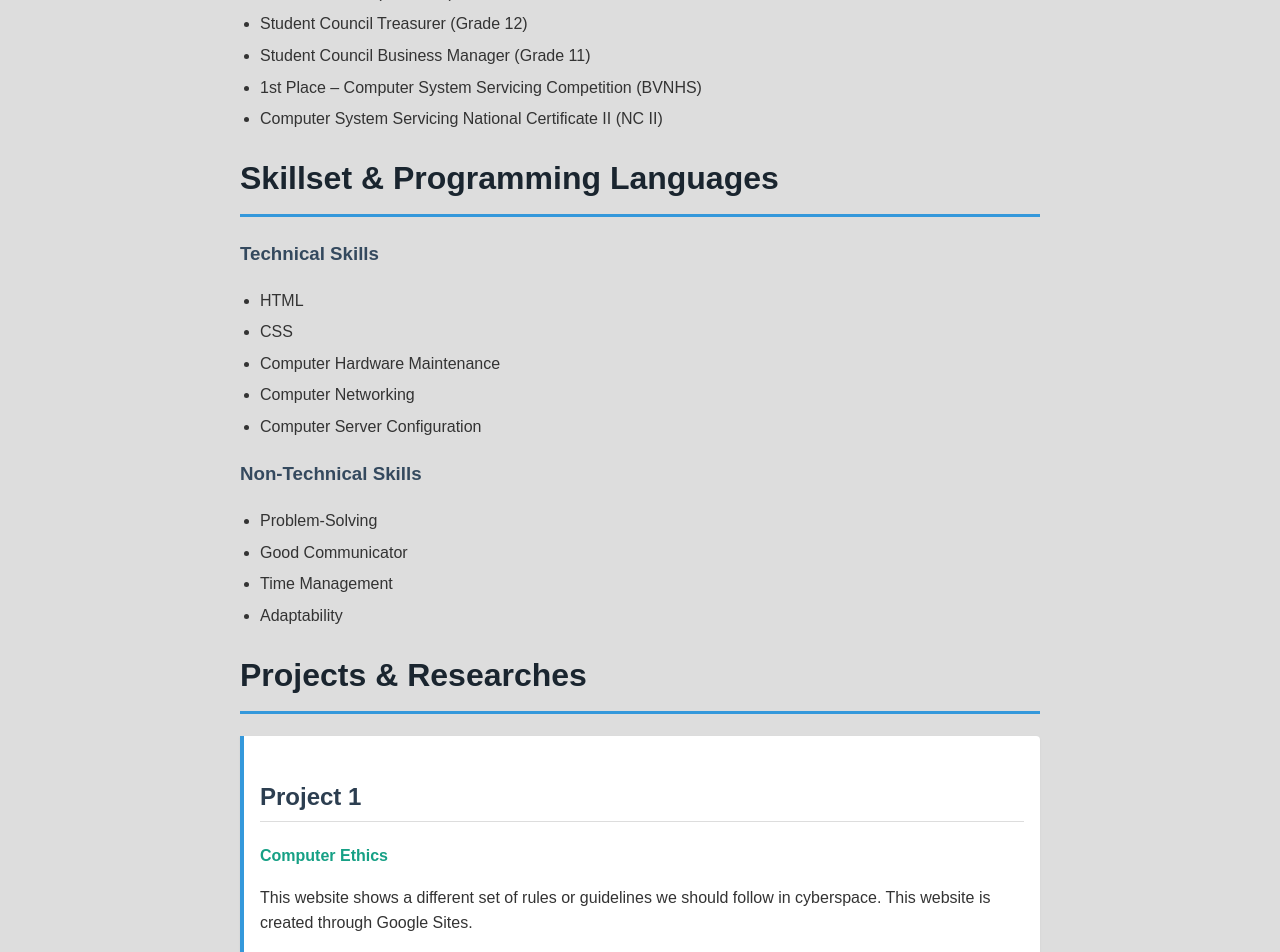
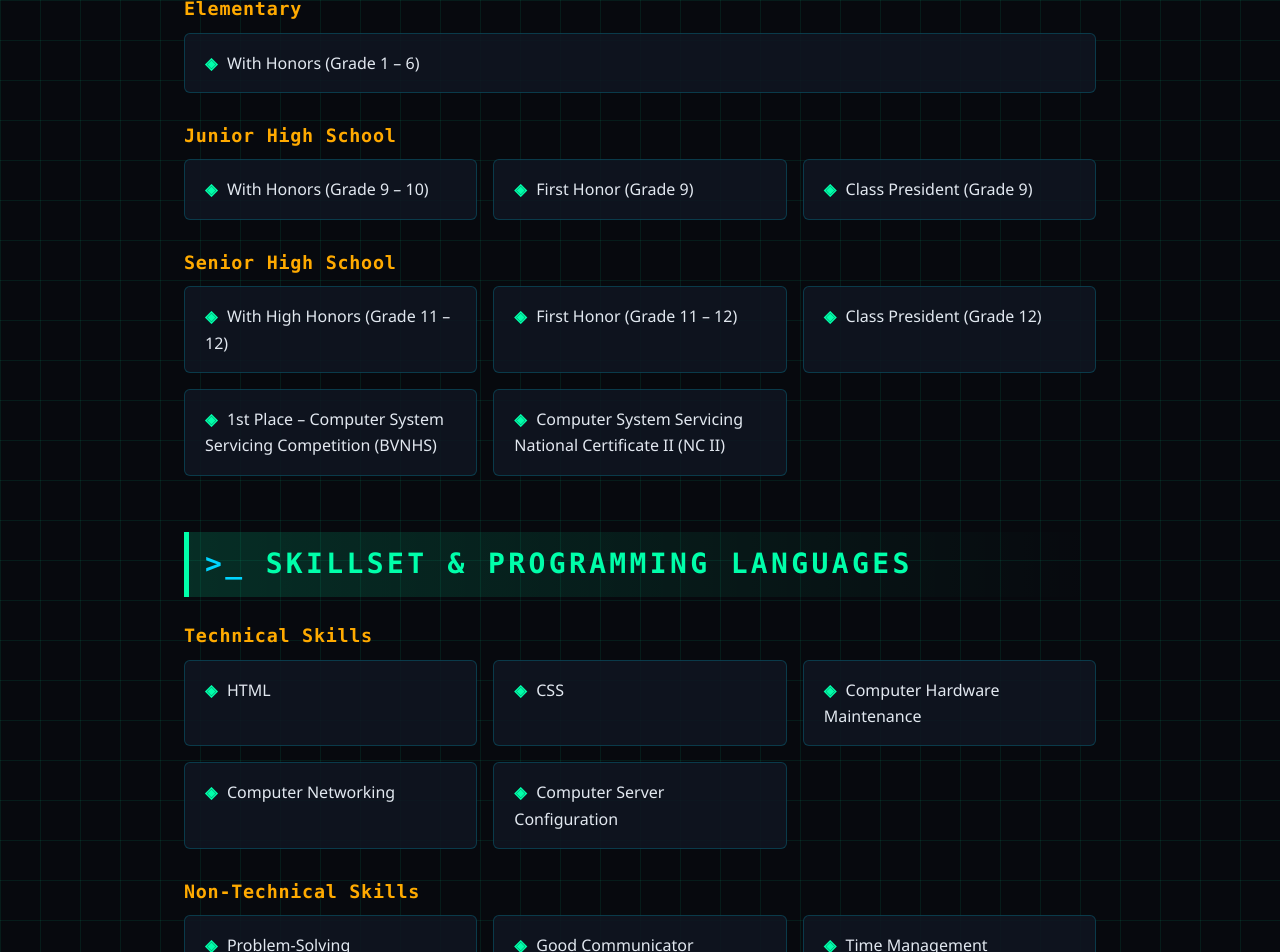
Before and after one commit to tupasee1/csit-web-finals-2026, a plain HTML site: page index.html in a window 1280 px wide. Shown: the part 1200-2152 px from the top of the page. Drawn offline with Linux system fonts and the light colour scheme.

Commit message:
modified:   index.html

```diff
--- a/index.html
+++ b/index.html
@@ -5,92 +5,192 @@
     <meta name="viewport" content="width=device-width, initial-scale=1.0">
     <title>Ethan Maurice B. Tupas - Portfolio</title>
     <style>
-        body {
-            font-family: Arial, Helvetica, sans-serif;
-            line-height: 1.6;
-            color: #333;
-            max-width: 800px;
-            margin: 0 auto;
-            padding: 20px;
-            background-color: #ddd;
+       :root {
+  --bg-dark: #07090e;
+  --circuit-line: rgba(0, 255, 170, 0.08);
+  --card-bg: rgba(16, 22, 34, 0.85);
+  --neon-green: #00ffaa;
+  --neon-cyan: #00d4ff;
+  --neon-amber: #ffaa00;
+  --text-main: #e2e8f0;
+  --text-dim: #94a3b8;
 }
 
+* {
+  box-sizing: border-box;
+  margin: 0;
+  padding: 0;
+}
+
+body {
+  font-family: 'Consolas', 'Courier New', monospace, sans-serif;
+  background-color: var(--bg-dark);
+  background-image:
+    linear-gradient(var(--circuit-line) 1px, transparent 1px),
+    linear-gradient(90deg, var(--circuit-line) 1px, transparent 1px);
+  background-size: 40px 40px;
+  color: var(--text-main);
+  line-height: 1.65;
+  max-width: 960px;
+  margin: 0 auto;
+  padding: 3rem 1.5rem;
+}
+
+img {
+  display: block;
+  width: 170px;
+  height: 170px;
+  object-fit: cover;
+  margin: 0 auto 2.5rem;
+  clip-path: polygon(25% 5%, 75% 5%, 100% 50%, 75% 95%, 25% 95%, 0% 50%);
+  background: var(--neon-green);
+  padding: 4px;
+  transition: transform 0.4s cubic-bezier(0.175, 0.885, 0.32, 1.275), filter 0.3s ease;
+  filter: drop-shadow(0 0 15px rgba(0, 255, 170, 0.4));
+}
+
+img:hover {
+  transform: rotate(5deg) scale(1.08);
+  filter: drop-shadow(0 0 25px rgba(0, 212, 255, 0.8));
+}
 
 h1 {
-            color: #1a252f;
-            border-bottom: 3px solid #3498db;
-            padding-bottom: 10px;
+  font-size: 1.75rem;
+  text-transform: uppercase;
+  letter-spacing: 0.12em;
+  color: var(--neon-green);
+  margin-top: 3.5rem;
+  margin-bottom: 1.5rem;
+  padding: 0.6rem 1rem;
+  background: linear-gradient(90deg, rgba(0, 255, 170, 0.15), transparent);
+  border-left: 5px solid var(--neon-green);
+  position: relative;
 }
 
+h1::before {
+  content: ">_ ";
+  color: var(--neon-cyan);
+}
+
+h1:first-of-type {
+  margin-top: 0;
+}
 
 h2 {
-            color: #2c3e50;
-            border-bottom: 1px solid #ddd;
-            padding-bottom: 5px;
-            margin-top: 30px;
+  font-size: 1.2rem;
+  color: var(--neon-cyan);
+  margin-top: 2rem;
+  margin-bottom: 0.8rem;
+  text-transform: uppercase;
+  letter-spacing: 0.08em;
+  display: flex;
+  align-items: center;
+  gap: 0.5rem;
 }
 
+h2::after {
+  content: "";
+  flex: 1;
+  height: 1px;
+  background: linear-gradient(90deg, var(--neon-cyan), transparent);
+}
 
 h3 {
-            color: #34495e;
-            margin-top: 20px;
+  font-size: 1.15rem;
+  color: var(--neon-amber);
+  margin-bottom: 0.5rem;
+  letter-spacing: 0.04em;
 }
 
-
-        h4 {
-            color: #16a085;
-            margin-bottom: 5px;
+p {
+  font-family: 'Segoe UI', system-ui, sans-serif;
+  background: var(--card-bg);
+  backdrop-filter: blur(8px);
+  color: var(--text-dim);
+  padding: 1.5rem;
+  margin-bottom: 1.5rem;
+  border: 1px solid rgba(0, 255, 170, 0.25);
+  border-radius: 4px 18px 4px 18px;
+  box-shadow: 0 8px 32px rgba(0, 0, 0, 0.4);
+  position: relative;
 }
 
-
-        img {
-            width:200px;
-            height:200px;
-
+ul {
+  list-style: none;
+  display: grid;
+  grid-template-columns: repeat(auto-fit, minmax(250px, 1fr));
+  gap: 1rem;
+  margin-bottom: 1.75rem;
 }
 
-
-
-
-        p {
-            margin-bottom: 15px;
+li {
+  font-family: 'Segoe UI', system-ui, sans-serif;
+  background: var(--card-bg);
+  padding: 1rem 1.25rem;
+  border: 1px solid rgba(0, 212, 255, 0.2);
+  border-radius: 6px;
+  position: relative;
+  overflow: hidden;
+  transition: all 0.25s ease;
 }
 
-
-        ul {
-            padding-left: 20px;
-        }
-
-
-        li {
-            margin-bottom: 6px;
-        }
-
-
-        a {
-            color: #3498db;
-            text-decoration: none;
+li::before {
+  content: "◈";
+  color: var(--neon-green);
+  margin-right: 0.6rem;
   font-weight: bold;
 }
 
+li:hover {
+  border-color: var(--neon-green);
+  transform: translateY(-3px) scale(1.01);
+  box-shadow: 0 6px 20px rgba(0, 255, 170, 0.15);
+  color: #ffffff;
+}
+
+em {
+  color: var(--neon-cyan);
+  font-style: normal;
+  font-weight: 700;
+  text-transform: uppercase;
+  font-size: 0.85em;
+  letter-spacing: 0.05em;
+}
+
+a {
+  display: inline-block;
+  margin-top: 0.5rem;
+  padding: 0.65rem 1.5rem;
+  background: transparent;
+  color: var(--neon-green);
+  border: 2px solid var(--neon-green);
+  font-family: 'Consolas', monospace;
+  font-weight: bold;
+  text-transform: uppercase;
+  letter-spacing: 0.1em;
+  text-decoration: none;
+  clip-path: polygon(10px 0, 100% 0, 100% calc(100% - 10px), calc(100% - 10px) 100%, 0 100%, 0 10px);
+  transition: all 0.25s ease;
+}
 
 a:hover {
-            text-decoration: underline;
+  background: var(--neon-green);
+  color: var(--bg-dark);
+  box-shadow: 0 0 20px rgba(0, 255, 170, 0.6);
 }
 
-
-        .project-item {
-            background-color: #ffffff;
-            border-left: 4px solid #3498db;
-            padding: 12px 16px;
-            margin-bottom: 15px;
-            border-radius: 0 4px 4px 0;
-            box-shadow: 0 1px 3px rgba(0,0,0,0.05);
+@media (max-width: 600px) {
+  body {
+    padding: 2rem 1rem;
   }
 
+  h1 {
+    font-size: 1.35rem;
+  }
 
-        #work-ethics ul {
-            list-style-type: square;
+  ul {
+    grid-template-columns: 1fr;
+  }
 }
 
 
@@ -101,7 +201,12 @@
 
 
 <h1>About Me & Biography</h1>
- <img src="ethan.jpg" alt="Profile Picture"
+
+    <img
+        src="ethan.jpg"
+        alt="Profile Picture"
+        class="profile-jpg"
+      />
  <br>
 <p>I am Ethan Maurice B. Tupas. I live at Barangay Nueva Sevilla, Barotac Viejo, Iloilo. I am  currently pursuing a Bachelor of Science in Information Technology degree at the University of San Agustin. My goal is to become a Computer Hardware Specialist and a Network Engineer. I am deeply motivated in pursuing this career because I find joy in fixing complicated stuff and technology grows faster every day. I want to challenge myself to adapt in this high-paced technology environment. My other reason is that computers amaze me; it deepens my curiosity. Choosing Information Technology as my degree stems from a deep passion for digital transformation and problem-solving. Pursuing computer hardware opens doors to a rapidly growing field driving modern technology, from AI servers to consumer electronics. You’ll develop invaluable hands-on technical skills in system architecture, troubleshooting, and microelectronics. With high industry demand, strong earning potential, and the ability to solve tangible engineering challenges, it’s a future-proof career path for anyone passionate about how tech works inside out.</p>
 
@@ -120,14 +225,13 @@
 
     <h3>Elementary</h3>
     <ul>
-        <li>With Honors (Grade 1 – Grade 6)</li>
-        <li>Most Outstanding Pupil (Grade 3 - 6)</li>
+        <li>With Honors (Grade 1 – 6)</li>
     </ul>
 
 
     <h3>Junior High School</h3>
     <ul>
-        <li>With Honors (Grade 9 – Grade 10)</li>
+        <li>With Honors (Grade 9 – 10)</li>
         <li>First Honor (Grade 9)</li>
         <li>Class President (Grade 9)</li>
     </ul>
@@ -135,11 +239,9 @@
 
     <h3>Senior High School</h3>
     <ul>
-        <li>With High Honors (Grade 11 – Grade 12)</li>
-        <li>First Honor (Grade 11 – Grade 12)</li>
+        <li>With High Honors (Grade 11 – 12)</li>
+        <li>First Honor (Grade 11 – 12)</li>
         <li>Class President (Grade 12)</li>
-        <li>Student Council Treasurer (Grade 12)</li>
-        <li>Student Council Business Manager (Grade 11)</li>
         <li>1st Place – Computer System Servicing Competition (BVNHS)</li>
         <li>Computer System Servicing National Certificate II (NC II)</li>
     </ul>
@@ -195,3 +297,74 @@
             <li>Collaborative</li>
             <li>Committed</li>
         </ul>
+   <script>
+   document.addEventListener("DOMContentLoaded", () => {
+  const glow = document.createElement("div");
+  glow.style.cssText = "position:fixed;width:250px;height:250px;border-radius:50%;background:radial-gradient(circle,rgba(0,123,255,0.18) 0%,rgba(0,123,255,0) 70%);pointer-events:none;transform:translate(-50%,-50%);z-index:9998;transition:opacity 0.3s;";
+  document.body.appendChild(glow);
+
+  document.addEventListener("mousemove", (e) => {
+    glow.style.left = `${e.clientX}px`;
+    glow.style.top = `${e.clientY}px`;
+  });
+
+  document.querySelectorAll("li").forEach((item) => {
+    item.style.cursor = "pointer";
+    item.style.transition = "transform 0.2s ease, color 0.2s ease";
+    item.addEventListener("mouseenter", () => {
+      item.style.transform = "translateX(8px)";
+      item.style.color = "#007bff";
+    });
+    item.addEventListener("mouseleave", () => {
+      item.style.transform = "translateX(0)";
+      item.style.color = "";
+    });
+    item.addEventListener("click", () => {
+      item.style.textDecoration = item.style.textDecoration === "line-through" ? "none" : "line-through";
+      item.style.opacity = item.style.opacity === "0.5" ? "1" : "0.5";
+    });
+  });
+
+  document.querySelectorAll("h1, h2").forEach((header) => {
+    header.style.cursor = "pointer";
+    header.title = "Click to collapse/expand section";
+    header.addEventListener("click", () => {
+      let next = header.nextElementSibling;
+      while (next && !["H1", "H2"].includes(next.tagName)) {
+        next.style.display = next.style.display === "none" ? "" : "none";
+        next = next.nextElementSibling;
+      }
+    });
+  });
+
+  const konami = ["ArrowUp", "ArrowUp", "ArrowDown", "ArrowDown", "ArrowLeft", "ArrowRight", "ArrowLeft", "ArrowRight", "b", "a"];
+  let keys = [];
+  document.addEventListener("keydown", (e) => {
+    keys.push(e.key);
+    keys = keys.slice(-konami.length);
+    if (keys.join("") === konami.join("")) {
+      document.body.style.transition = "filter 0.8s";
+      document.body.style.filter = document.body.style.filter === "invert(1) hue-rotate(180deg)" ? "none" : "invert(1) hue-rotate(180deg)";
+    }
+  });
+
+  const topBtn = document.createElement("button");
+  topBtn.textContent = "↑";
+  topBtn.style.cssText = "position:fixed;bottom:20px;right:20px;width:45px;height:45px;border-radius:50%;border:none;background:#007bff;color:#fff;font-size:20px;cursor:pointer;opacity:0;pointer-events:none;transition:opacity 0.3s,transform 0.2s;z-index:9999;";
+  document.body.appendChild(topBtn);
+
+  window.addEventListener("scroll", () => {
+    if (window.scrollY > 200) {
+      topBtn.style.opacity = "1";
+      topBtn.style.pointerEvents = "auto";
+    } else {
+      topBtn.style.opacity = "0";
+      topBtn.style.pointerEvents = "none";
+    }
+  });
+
+  topBtn.addEventListener("click", () => {
+    window.scrollTo({ top: 0, behavior: "smooth" });
+  });
+});
+   </script>
```
Lines whose indentation alone changed are shown as unchanged.
